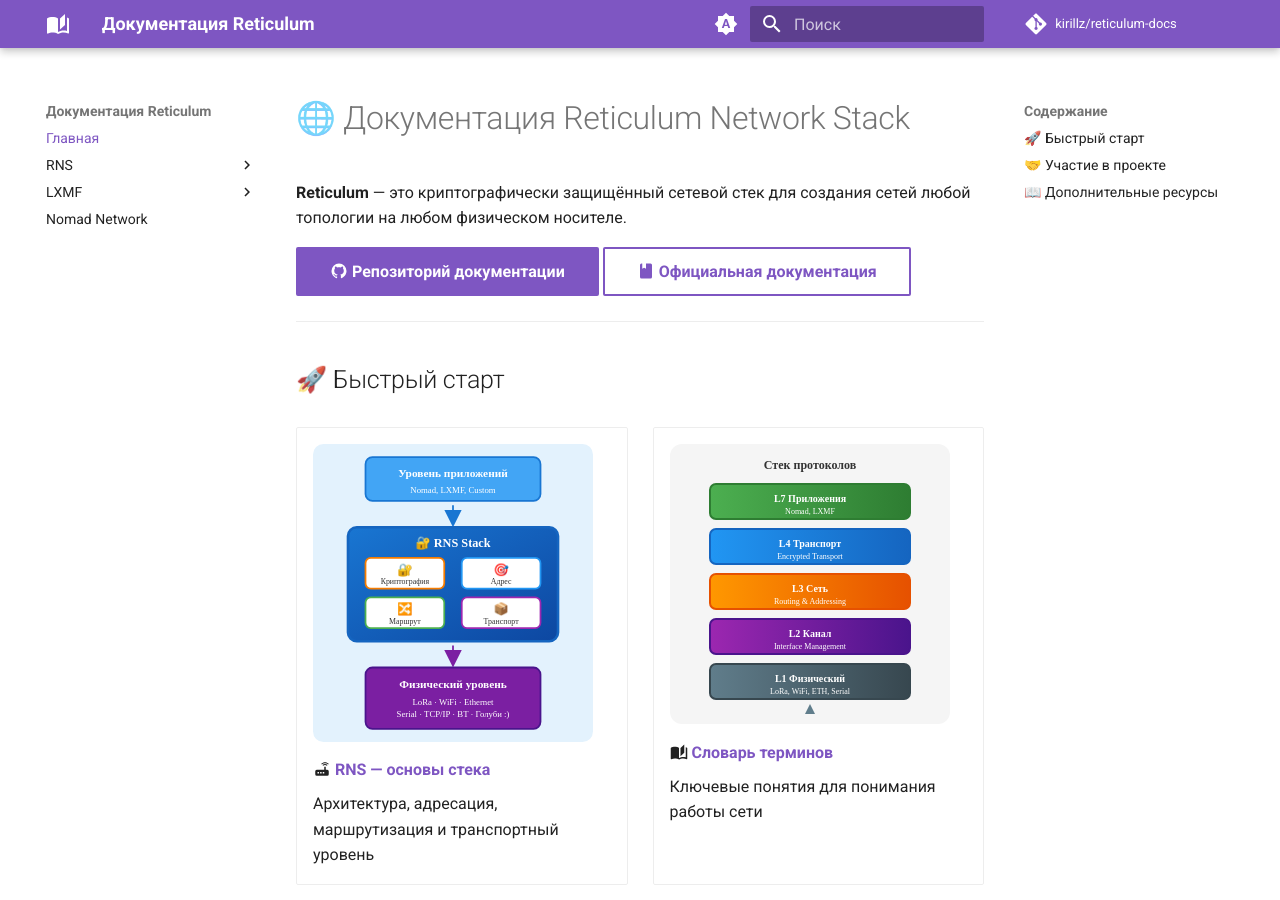
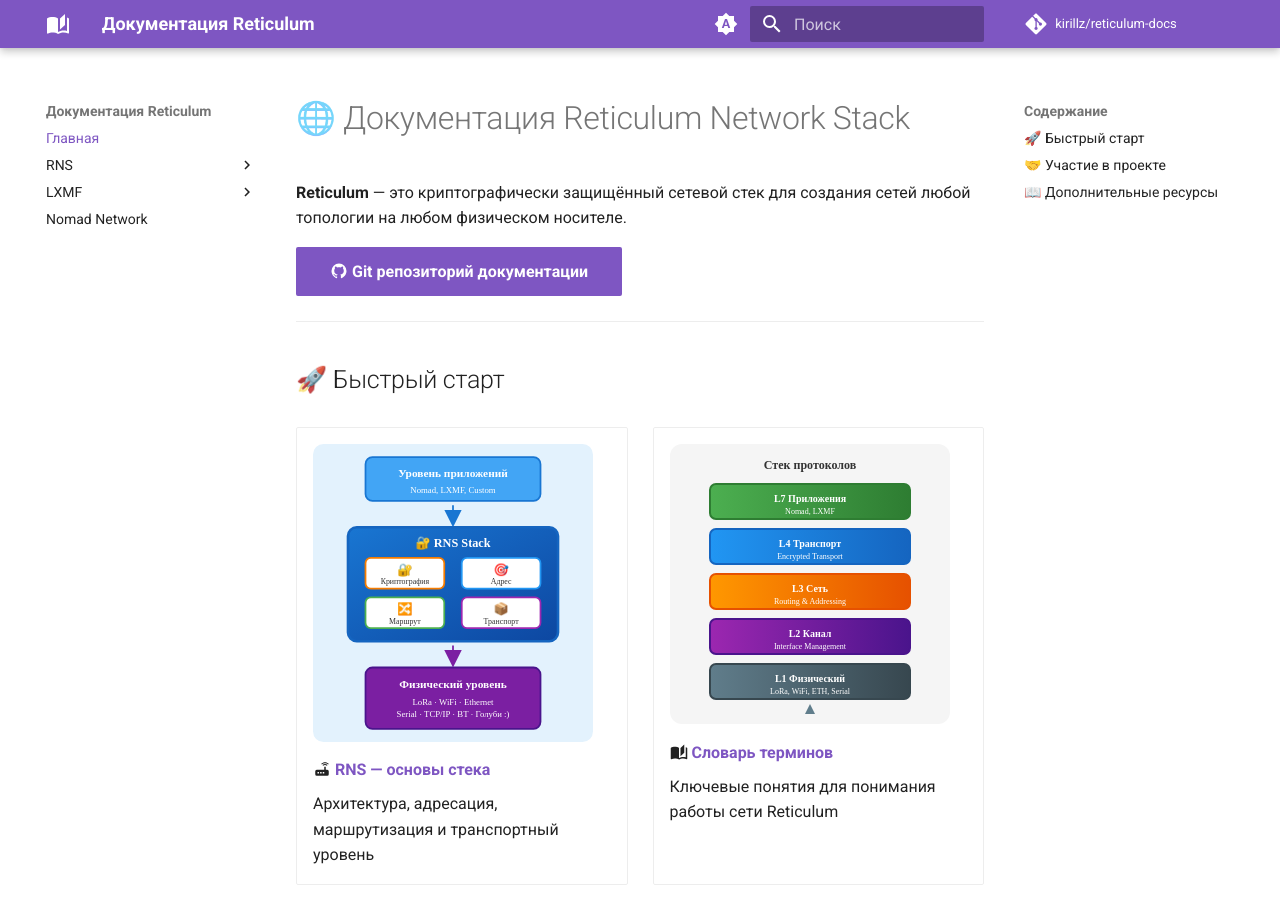
Before and after one commit to kirillz/reticulum-docs, an MkDocs documentation site: the page built from docs/index.md, in a window 1280 px wide and 900 px high. Built offline with MkDocs 1.6.1 and Material for MkDocs 9.7.7, drawn with Linux system fonts in a browser that asks for light colours; comment, search, counter and statistics services are not loaded; some of the changed text lies outside the part shown.

Commit message:
Исправил дублирование контента

```diff
--- a/docs/index.md
+++ b/docs/index.md
@@ -2,8 +2,7 @@
 
 **Reticulum** — это криптографически защищённый сетевой стек для создания сетей любой топологии на любом физическом носителе.
 
-[:material-github: Репозиторий документации](https://github.com/kirillz/reticulum-docs){ .md-button .md-button--primary }
-[:material-book: Официальная документация](https://reticulum.network/docs/){ .md-button }
+[:material-github: Git репозиторий документации](https://github.com/kirillz/reticulum-docs){ .md-button .md-button--primary }
 
 ---
 
@@ -21,7 +20,7 @@
 
     :material-book-open-page-variant: **[Словарь терминов](rns/glossary.md)**
 
-    Ключевые понятия для понимания работы сети
+    Ключевые понятия для понимания работы сети Reticulum
 
 -   ![](diagrams/tools-diagram.svg){ loading=lazy width="280" }
 
```
Also changed, not shown: other parts of docs/index.md (+1 -2 lines).
